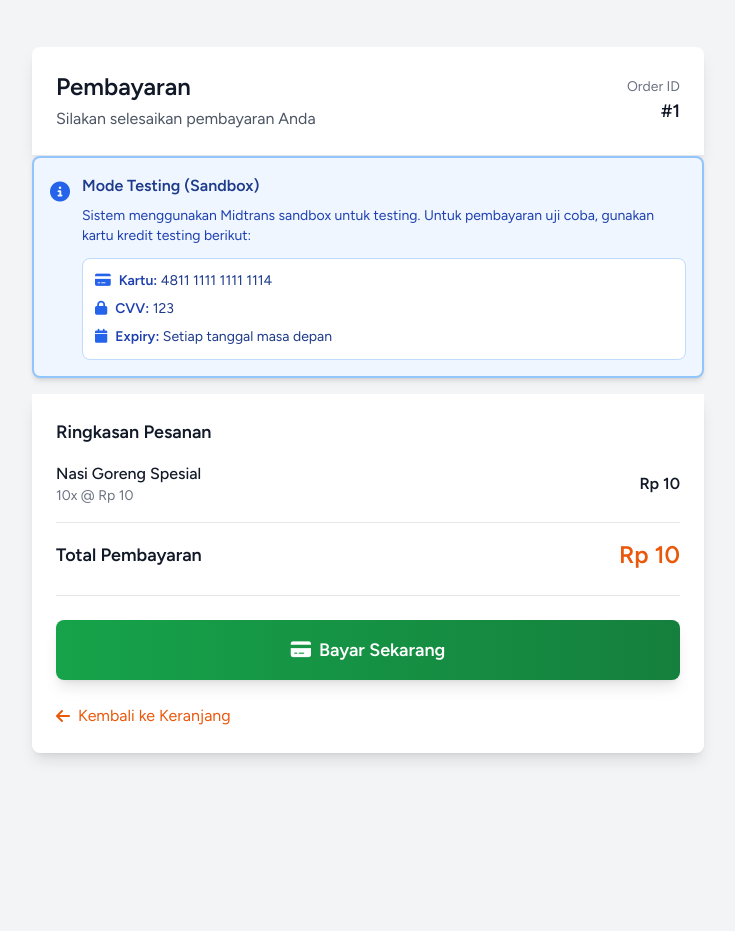
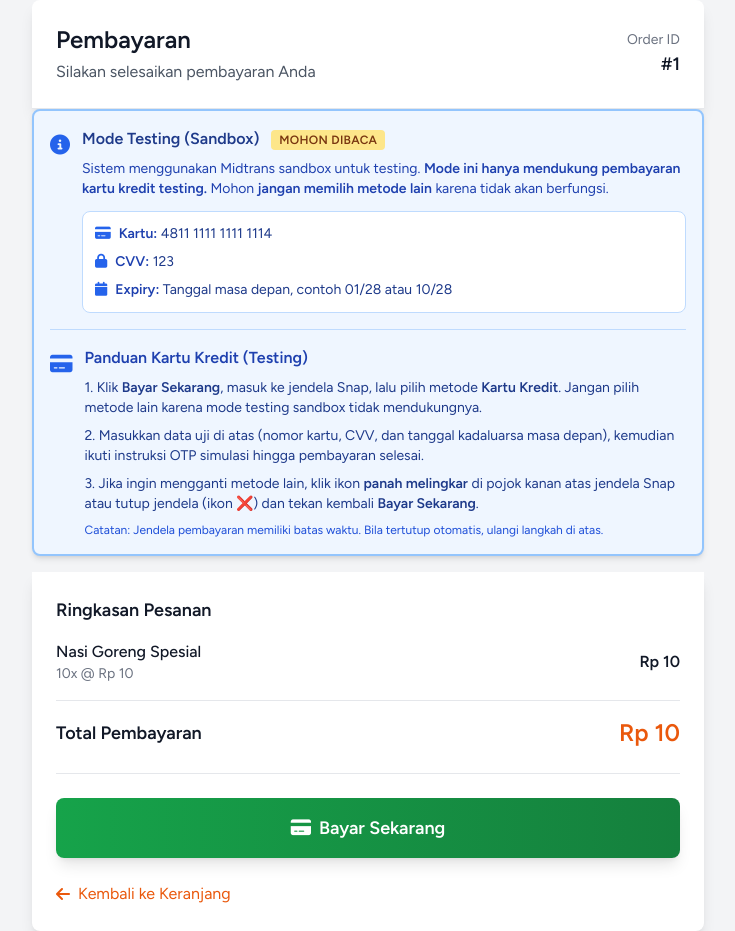
Before and after one commit to Hendryanto00/rumah-makan-cita-rasa, a Laravel app: page /order/1/continue-payment in a window 1280 px wide. Shown: the whole page, without its empty margins (272-1007 px from the left). Before the commit the page ends 760 px from the top, so only its background shows below. Run offline with Laravel 12, Linux system fonts and the light colour scheme; a user stored in the database is signed in; data comes from the database, SQL or seed files in the repository; tables that the repository leaves empty hold one stand-in row (values such as "Sample post"); style sheets or scripts are compiled from the project's sources; parts of the project's set-up code (start-up, migrations or seed data) failed here and were passed over; some libraries are stand-ins or nearby versions.

Commit message:
Integrasi payment midtrans

```diff
--- a/app/Http/Controllers/OrderController.php
+++ b/app/Http/Controllers/OrderController.php
@@ -235,6 +235,52 @@ class OrderController extends Controller
         return view('payment.snap', compact('snapToken', 'order'));
     }
 
+    public function refreshSnapToken(Request $request, Order $order)
+    {
+        $user = auth()->user();
+
+        if (!$user || $order->user_id !== $user->id) {
+            return response()->json(['message' => 'Tidak diizinkan'], 403);
+        }
+
+        if ($order->payment->payment_status !== 'pending') {
+            return response()->json(['message' => 'Pembayaran sudah diproses'], 422);
+        }
+
+        $order->loadMissing('details.menu', 'payment');
+
+        Config::$serverKey = config('services.midtrans.server_key');
+        Config::$isProduction = config('services.midtrans.is_production');
+        Config::$isSanitized = true;
+        Config::$is3ds = true;
+
+        $transaction = [
+            'transaction_details' => [
+                'order_id' => 'ORDER-' . $order->id . '-' . time(),
+                'gross_amount' => (int) $order->total_amount,
+            ],
+            'customer_details' => [
+                'first_name' => $user->name,
+                'email' => $user->email,
+            ],
+            'item_details' => $order->details->map(function ($detail) {
+                return [
+                    'id' => $detail->menu_id,
+                    'price' => (int) $detail->price,
+                    'quantity' => (int) $detail->quantity,
+                    'name' => $detail->menu->name,
+                ];
+            })->toArray(),
+        ];
+
+        $snapToken = Snap::getSnapToken($transaction);
+
+        $order->payment->snap_token = $snapToken;
+        $order->payment->save();
+
+        return response()->json(['snap_token' => $snapToken]);
+    }
+
     public function downloadInvoice(Request $request, $order)
     {
         $user = auth()->user();
--- a/resources/views/payment/snap.blade.php
+++ b/resources/views/payment/snap.blade.php
@@ -79,14 +79,16 @@
                 </div>
             </div>
 
-            <!-- Info Box - Moved to top so it's always visible -->
-            <div class="bg-blue-50 border-2 border-blue-300 rounded-lg p-4 mb-4 shadow-md testing-instructions">
+            <!-- Info Box - includes testing info and user guidance -->
+            <div class="bg-blue-50 border-2 border-blue-300 rounded-lg p-4 mb-4 shadow-md testing-instructions space-y-4">
                 <div class="flex items-start">
                     <i class="fas fa-info-circle text-blue-600 mr-3 mt-1 text-xl"></i>
                     <div class="flex-1">
-                        <p class="text-base text-blue-900 font-bold mb-2">Mode Testing (Sandbox)</p>
+                        <p class="text-base text-blue-900 font-bold mb-2">
+                            Mode Testing (Sandbox) <span class="inline-block bg-amber-200 text-amber-900 text-xs font-semibold px-2 py-0.5 rounded ml-2 uppercase tracking-wide">Mohon dibaca</span>
+                        </p>
                         <p class="text-sm text-blue-800 mb-3">
-                            Sistem menggunakan Midtrans sandbox untuk testing. Untuk pembayaran uji coba, gunakan kartu kredit testing berikut:
+                            Sistem menggunakan Midtrans sandbox untuk testing. <strong>Mode ini hanya mendukung pembayaran kartu kredit testing.</strong> Mohon <strong>jangan memilih metode lain</strong> karena tidak akan berfungsi.
                         </p>
                         <div class="bg-white rounded-lg p-3 border border-blue-200">
                             <ul class="text-sm text-blue-900 space-y-2">
@@ -100,10 +102,21 @@
                                 </li>
                                 <li class="flex items-start">
                                     <i class="fas fa-calendar text-blue-600 mr-2 mt-0.5"></i>
-                                    <span><strong class="text-blue-800">Expiry:</strong> Setiap tanggal masa depan</span>
+                                    <span><strong class="text-blue-800">Expiry:</strong> Tanggal masa depan, contoh 01/28 atau 10/28</span>
                                 </li>
                             </ul>
                         </div>
+                    </div>
+                </div>
+
+                <div class="flex items-start border-t border-blue-200 pt-4 mt-4">
+                    <i class="fas fa-credit-card text-blue-600 mr-3 mt-1 text-xl"></i>
+                    <div class="flex-1 text-sm text-blue-900 space-y-2">
+                        <p class="text-base font-semibold text-blue-800">Panduan Kartu Kredit (Testing)</p>
+                        <p>1. Klik <strong>Bayar Sekarang</strong>, masuk ke jendela Snap, lalu pilih metode <strong>Kartu Kredit</strong>. Jangan pilih metode lain karena mode testing sandbox tidak mendukungnya.</p>
+                        <p>2. Masukkan data uji di atas (nomor kartu, CVV, dan tanggal kadaluarsa masa depan), kemudian ikuti instruksi OTP simulasi hingga pembayaran selesai.</p>
+                        <p>3. Jika ingin mengganti metode lain, klik ikon <strong>panah melingkar</strong> di pojok kanan atas jendela Snap atau tutup jendela (ikon ❌) dan tekan kembali <strong>Bayar Sekarang</strong>.</p>
+                        <p class="text-xs text-blue-700">Catatan: Jendela pembayaran memiliki batas waktu. Bila tertutup otomatis, ulangi langkah di atas.</p>
                     </div>
                 </div>
             </div>
@@ -159,9 +172,60 @@
     <script type="text/javascript">
         let snapToken = '{{ $snapToken }}';
         let paymentProcessed = false;
+        const payButton = document.getElementById('pay-button');
+        const csrfToken = document.querySelector('meta[name="csrf-token"]').getAttribute('content');
+        const refreshTokenUrl = '{{ route('order.refresh-snap-token', $order) }}';
+
+        async function refreshSnapTokenWithFeedback() {
+            paymentProcessed = false;
+            payButton.disabled = true;
+            payButton.innerHTML = '<i class="fas fa-spinner fa-spin mr-2"></i>Menyiapkan ulang...';
+
+            try {
+                const response = await fetch(refreshTokenUrl, {
+                    method: 'POST',
+                    headers: {
+                        'Content-Type': 'application/json',
+                        'Accept': 'application/json',
+                        'X-CSRF-TOKEN': csrfToken
+                    },
+                    credentials: 'same-origin',
+                    body: JSON.stringify({})
+                });
+
+                if (!response.ok) {
+                    throw new Error('Gagal memperbarui token');
+                }
+
+                const data = await response.json();
+                snapToken = data.snap_token;
+
+                setTimeout(() => {
+                    Swal.fire({
+                        title: 'Pembayaran Dibatalkan',
+                        text: 'Anda menutup jendela pembayaran. Klik Bayar Sekarang untuk memilih metode lain.',
+                        icon: 'info',
+                        confirmButtonColor: '#f97316',
+                        confirmButtonText: 'OK'
+                    });
+                }, 400);
+            } catch (error) {
+                console.error('Refresh Snap token error:', error);
+                Swal.fire({
+                    title: 'Gagal Menyiapkan Ulang',
+                    text: 'Silakan muat ulang halaman atau coba lagi.',
+                    icon: 'error',
+                    confirmButtonColor: '#f97316',
+                    confirmButtonText: 'OK'
+                });
+            } finally {
+                payButton.disabled = false;
+                payButton.innerHTML = '<i class="fas fa-credit-card mr-2"></i>Bayar Sekarang';
+            }
+        }
 
         // Handle pay button click
-        document.getElementById('pay-button').addEventListener('click', function() {
+        payButton.addEventListener('click', function() {
             if (paymentProcessed) return;
 
             // Disable button to prevent multiple clicks
@@ -214,9 +278,8 @@
                 onError: function(result) {
                     paymentProcessed = false;
                     // Re-enable button on error
-                    const btn = document.getElementById('pay-button');
-                    btn.disabled = false;
-                    btn.innerHTML = '<i class="fas fa-credit-card mr-2"></i>Bayar Sekarang';
+                    payButton.disabled = false;
+                    payButton.innerHTML = '<i class="fas fa-credit-card mr-2"></i>Bayar Sekarang';
 
                     // Handle error
                     Swal.fire({
@@ -228,20 +291,7 @@
                     });
                 },
                 onClose: function() {
-                    paymentProcessed = false;
-                    // Re-enable button when closed
-                    const btn = document.getElementById('pay-button');
-                    btn.disabled = false;
-                    btn.innerHTML = '<i class="fas fa-credit-card mr-2"></i>Bayar Sekarang';
-
-                    // Handle close
-                    Swal.fire({
-                        title: 'Pembayaran Dibatalkan',
-                        text: 'Anda membatalkan pembayaran',
-                        icon: 'warning',
-                        confirmButtonColor: '#f97316',
-                        confirmButtonText: 'OK'
-                    });
+                    refreshSnapTokenWithFeedback();
                 }
             });
         });
--- a/routes/web.php
+++ b/routes/web.php
@@ -138,6 +138,7 @@ Route::middleware(['auth'])->group(function(){
         Route::get('/orders/{order}', [OrderController::class,'show'])->name('orders.show');
         Route::post('/order', [OrderController::class,'store'])->name('order.store');
         Route::get('/order/{order}/continue-payment', [OrderController::class,'continuePayment'])->name('order.continue-payment');
+        Route::post('/order/{order}/refresh-snap-token', [OrderController::class,'refreshSnapToken'])->name('order.refresh-snap-token');
         Route::get('/order/{order}/invoice', [OrderController::class,'downloadInvoice'])->name('order.invoice');
         Route::get('/payment/snap', function(Request $request) {
             $order = \App\Models\Order::with(['details.menu'])->findOrFail($request->order);
```
